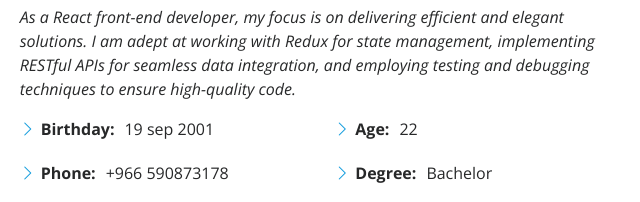
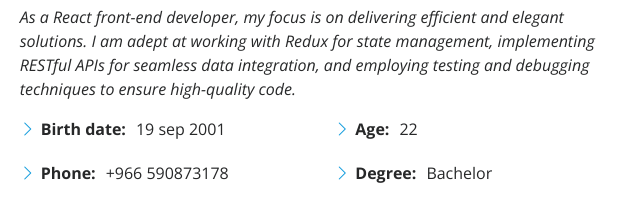
Before and after one commit to Ahm-Dev1/Portfolio-, a plain HTML site: page index.html in a window 1280 px wide. Shown: the part 1075-1277 px from the top of the page, 625-1265 px from the left. Drawn offline with nearby package versions, Linux system fonts and the light colour scheme.

Commit message:
Birth Date

```diff
--- a/index.html
+++ b/index.html
@@ -144,7 +144,7 @@
             <div class="row">
               <div class="col-lg-6">
                 <ul>
-                  <li><i class="bi bi-chevron-right"></i> <strong>Birthday:</strong> <span>19 sep 2001</span></li>
+                  <li><i class="bi bi-chevron-right"></i> <strong>Birth date:</strong> <span>19 sep 2001</span></li>
                <!--   <li><i class="bi bi-chevron-right"></i> <strong>Website:</strong> <span>www.example.com</span></li>-->
                   <li><i class="bi bi-chevron-right"></i> <strong>Phone:</strong> <span>+966 590873178</span></li>
                   <li><i class="bi bi-chevron-right"></i> <strong>City:</strong> <span>Riyadh, KSA</span></li>
```
